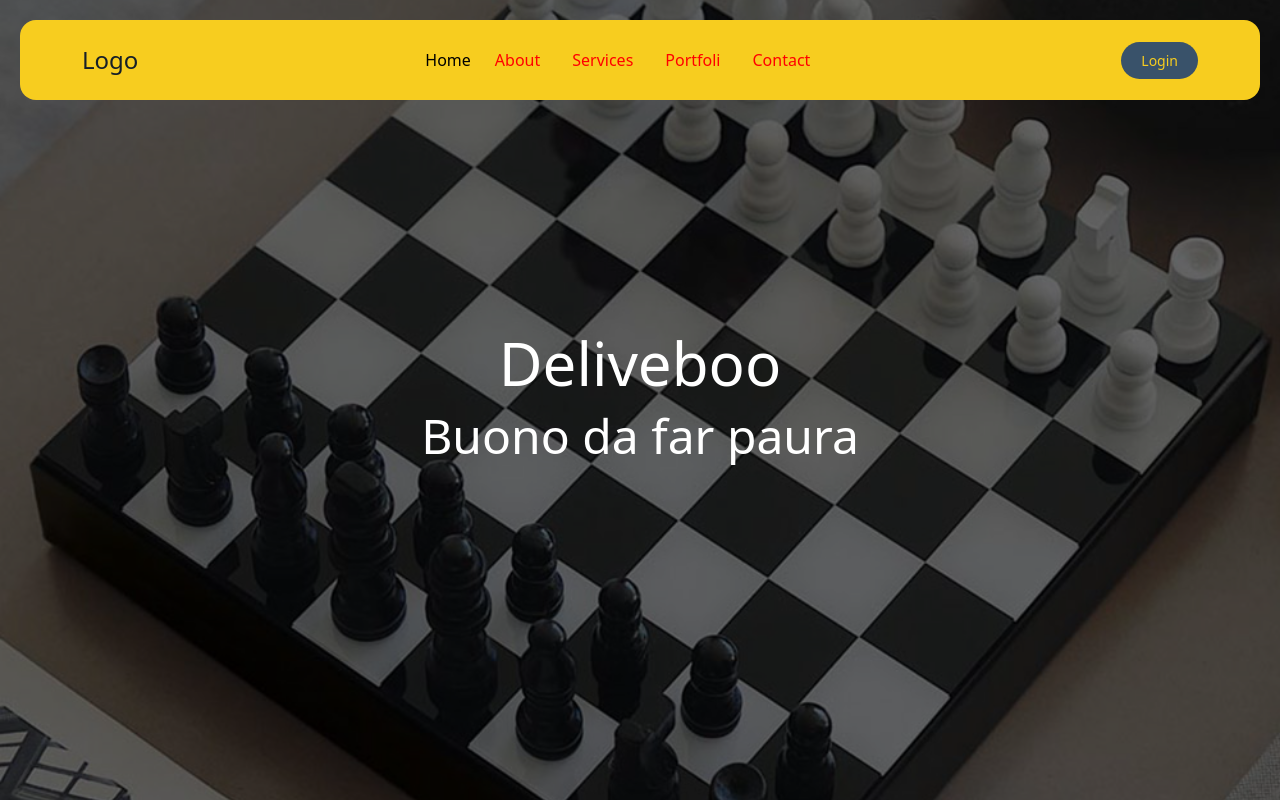
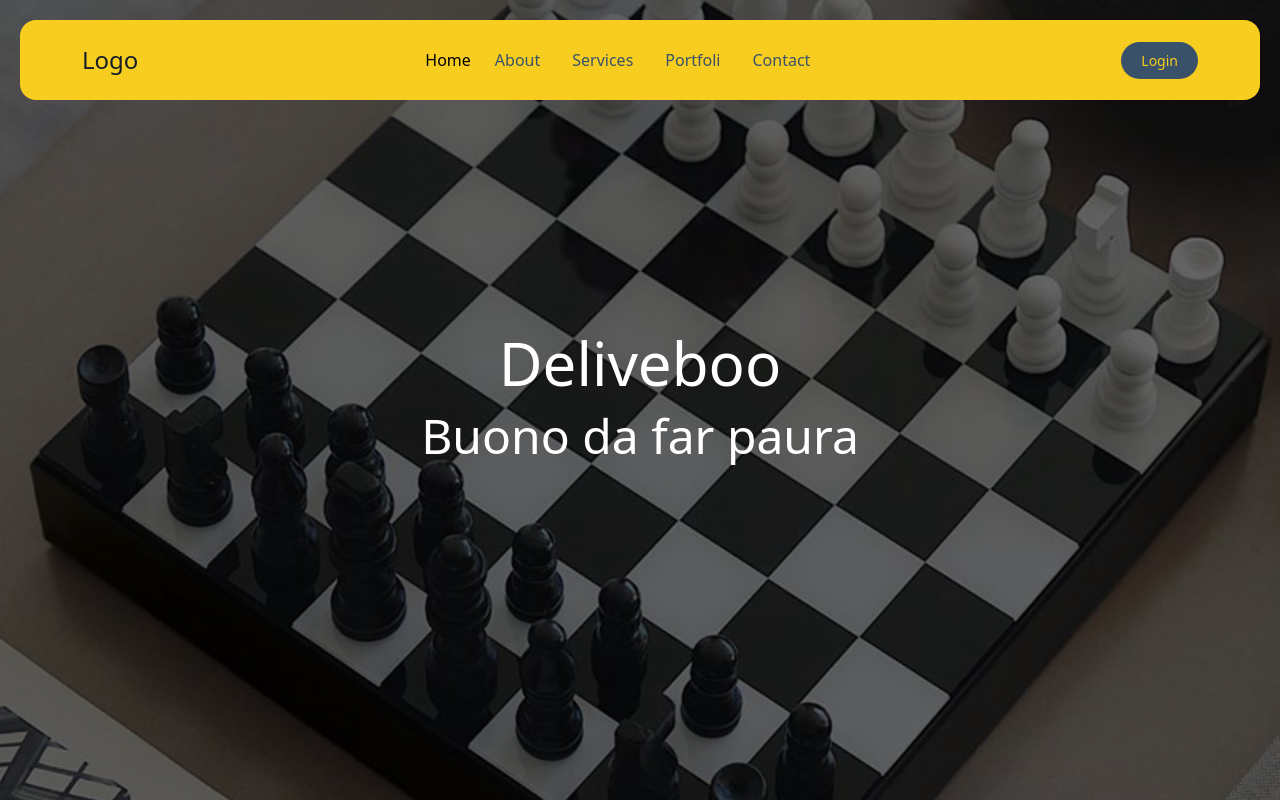
Before and after one commit to gabrielebottari/deliveboo-frontend, a Vue app: page /carrello in a window 1280 px wide. Shown: the top 802 px of the page. Built offline with nearby package versions, Linux system fonts and the light colour scheme.

Commit message:
ritocchi header, colori navbar e background color

```diff
--- a/src/assets/scss/partials/header.scss
+++ b/src/assets/scss/partials/header.scss
@@ -48,6 +48,10 @@
     padding: 0.5rem;
 }
 
+.offcanvas-body, .offcanvas-header{
+    background-color: #F7CD1F;
+}
+
 .navbar-brand{
     font-weight: 500;
     color: #161f28;
@@ -79,13 +83,13 @@
 }
 
 .nav-link {
-    color: red;
+    color: #39526A;
     font-weight: 500;
     position: relative;
 }
 
 .nav-link:hover, .nav-link.active {
-    color: #F7CD1F;
+    color: #161f28;
 }
 
 @media (min-width: 991px) {
--- a/src/components/AppHeader.vue
+++ b/src/components/AppHeader.vue
@@ -21,6 +21,7 @@ export default {
                 <div class="offcanvas-header">
                     <h5 class="offcanvas-title" id="offcanvasNavbarLabel">Logo</h5>
                     <button type="button" class="btn-close" data-bs-dismiss="offcanvas" aria-label="Close"></button>
+
                 </div>
                 <div class="offcanvas-body">
                     <ul class="navbar-nav justify-content-center flex-grow-1 pe-3">
```
